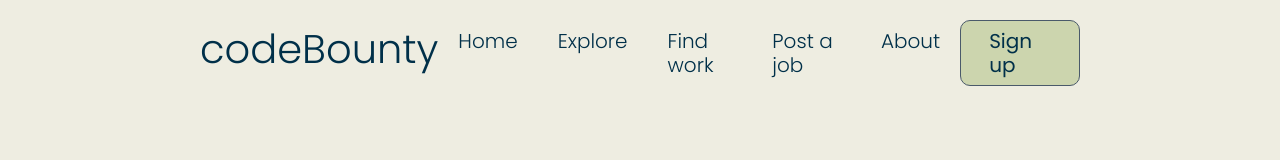
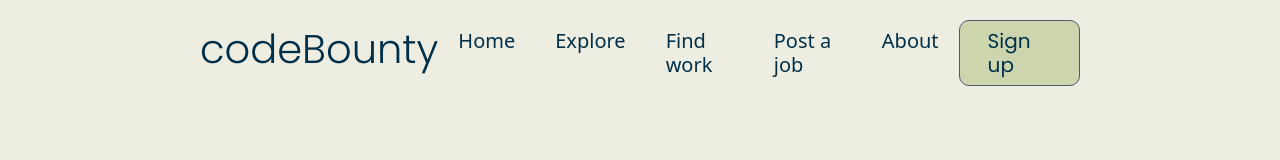
Before and after one commit to bryceberczik/codeBounty, a React (Vite) app in the folder client/: page / in a window 1280 px wide. Shown: the top 160 px of the page. Built offline with nearby package versions, Linux system fonts and the light colour scheme.

Commit message:
added visual effect on page selection

```diff
--- a/client/src/components/header.tsx
+++ b/client/src/components/header.tsx
@@ -11,36 +11,24 @@ const Header = () => {
         </div>
         <div className="header-center">
           <Link
-            to="/"
-            className={currentPage === "/" ? "activeNav" : "restNav"}
-          >
-            <h1 className="category-nav">Home</h1>
+            to="/" className="no-underline">
+            <h1 className={currentPage === "/" ? "activeNav" : "restNav"}>Home</h1>
           </Link>
           <Link
-            to="/explore"
-            className={currentPage === "/explore" ? "activeNav" : "restNav"}
-          >
-            <h1 className="category-nav">Explore</h1>
+            to="/explore" className="no-underline">
+            <h1 className={currentPage === "/explore" ? "activeNav" : "restNav"}>Explore</h1>
           </Link>
           <Link
-            to="/find-work"
-            className={currentPage === "/find-work" ? "activeNav" : "restNav"}
-          >
-            <h1 className="category-nav">Find work</h1>
+            to="/find-work" className="no-underline">
+            <h1 className={currentPage === "/find-work" ? "activeNav" : "restNav"}>Find work</h1>
           </Link>
           <Link
-            to="/post-listing"
-            className={
-              currentPage === "/post-listing" ? "activeNav" : "restNav"
-            }
-          >
-            <h1 className="category-nav">Post a job</h1>
+            to="/post-listing" className="no-underline">
+            <h1 className={currentPage === "/post-listing" ? "activeNav" : "restNav"}>Post a job</h1>
           </Link>
           <Link
-            to="/about-us"
-            className={currentPage === "/about-us" ? "activeNav" : "restNav"}
-          >
-            <h1 className="category-nav">About</h1>
+            to="/about-us" className="no-underline">
+            <h1 className={currentPage === "/about-us" ? "activeNav" : "restNav"}>About</h1>
           </Link>
         </div>
         <div className="header-right">
--- a/client/src/css/header.css
+++ b/client/src/css/header.css
@@ -31,7 +31,7 @@ header {
     cursor: pointer;
 }
 
-.header-left h1, .header-center h1, .header-right h1 {
+.header-left h1, .header-right h1 {
 
     font-family: 'Poppins', sans-serif;
     font-weight: 350;
@@ -59,22 +59,20 @@ header {
     background-color: #b0cc8a;
 }
 
-.category-nav {
-
-    text-decoration: none;
-}
-
 .activeNav {
 
-    text-decoration: none;
+    color: #003049;
+    font-weight: 500;
 }
 
 .restNav {
 
     text-decoration: none;
+    color: #003049;
+    font-weight: 350;
 }
 
-.no-link {
+.no-underline {
 
     text-decoration: none;
-  }
+}
```
